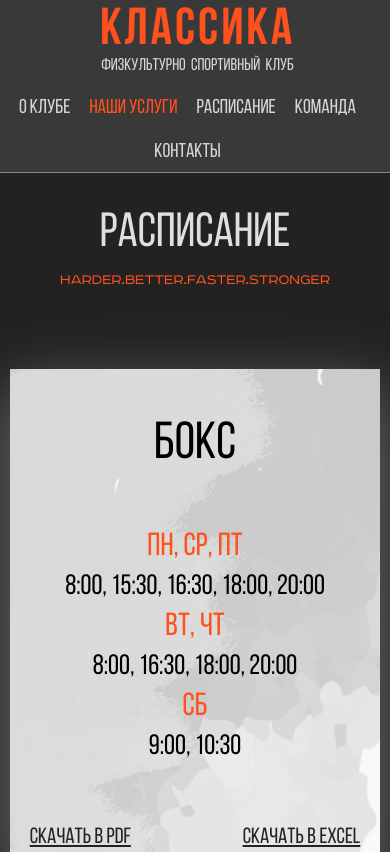
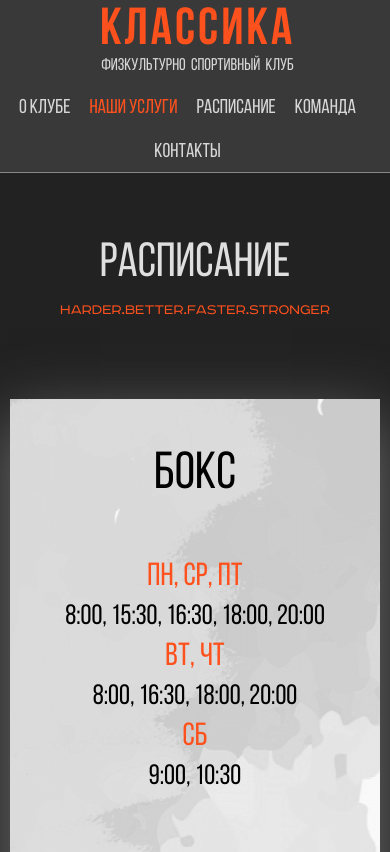
Before and after one commit to fsc-classic/fsc-classic.github.io, a plain HTML site: page timetable.html in a window 390 px wide. Shown: the top 852 px of the page. Drawn offline with Linux system fonts and the light colour scheme.

Commit message:
Update main.css

```diff
--- a/css/main.css
+++ b/css/main.css
@@ -2073,7 +2073,7 @@ template {
     background-color: #222; }
     .timetableNewPage-black {
       color: #dfdfdf;
-      padding-top: 210px; }
+      padding-top: 240px; }
   .timetableSection {
     background-image: url("../img/timetable-bg1.png");
     width: 95%;
```
